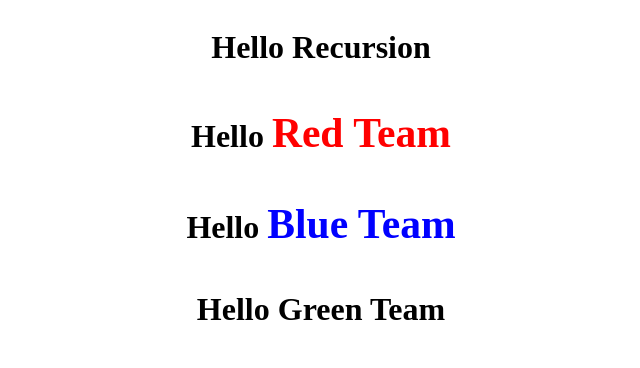
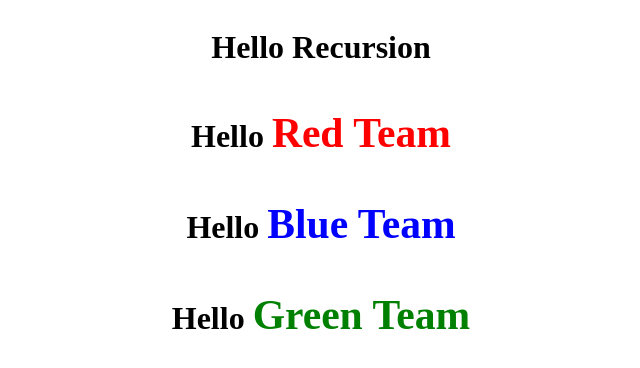
Before and after one commit to Beginners-teamdev-Red/task1, a plain HTML site: page index.html in a window 1280 px wide. Shown: the whole page, without its empty margins (319-959 px from the left). Drawn offline with Linux system fonts and the light colour scheme.

Commit message:
Green Teamのスタイルを追加

```diff
--- a/index.html
+++ b/index.html
@@ -12,7 +12,7 @@
       <h1>Hello Recursion</h1>
       <h1 class="red-team">Hello <span>Red Team</span></h1>
       <h1 class="blue-team">Hello <span>Blue Team</span></h1>
-      <h1>Hello Green Team</h1>
+      <h1 class="green-team">Hello <span>Green Team</span></h1>
     </div>
   </body>
 </html>
--- a/style.css
+++ b/style.css
@@ -13,3 +13,8 @@
   color: blue;
   font-size: 1.3em;
 }
+
+.green-team span {
+  color: green;
+  font-size: 1.3em;
+}
```
